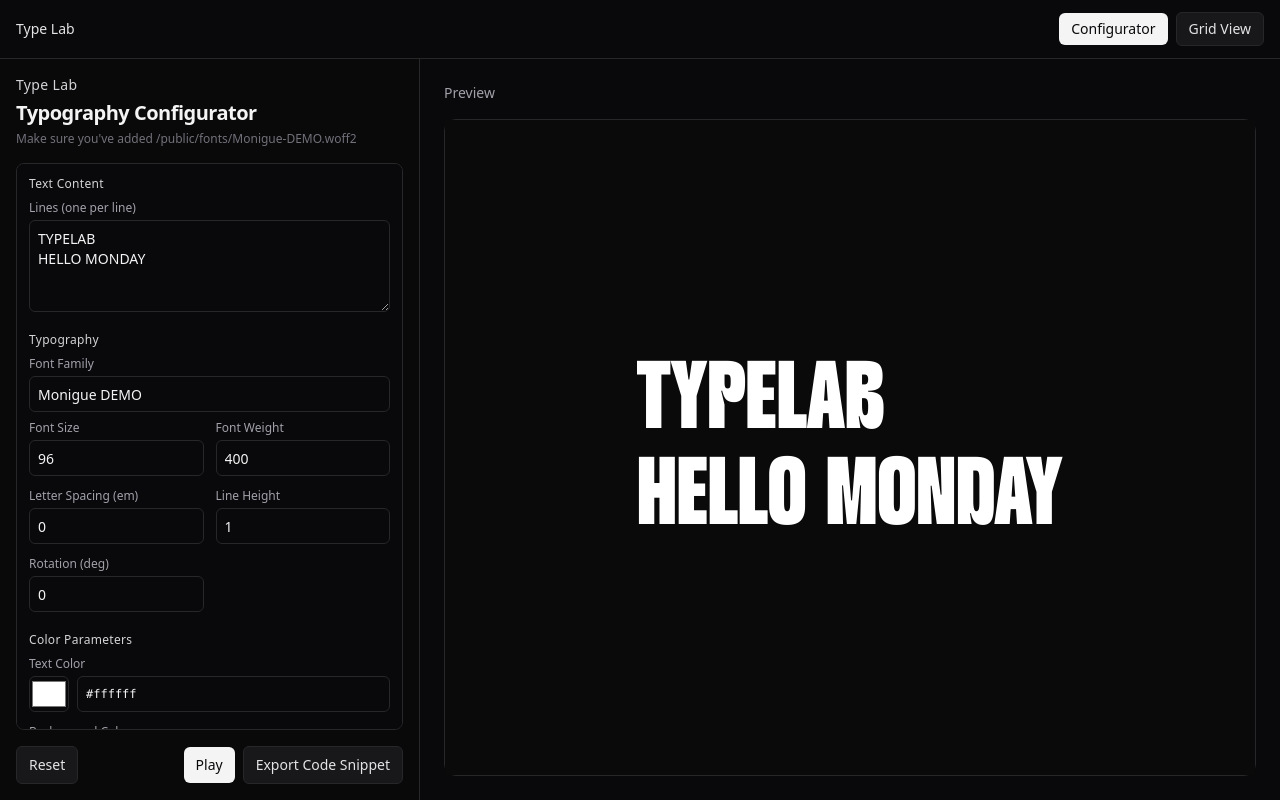
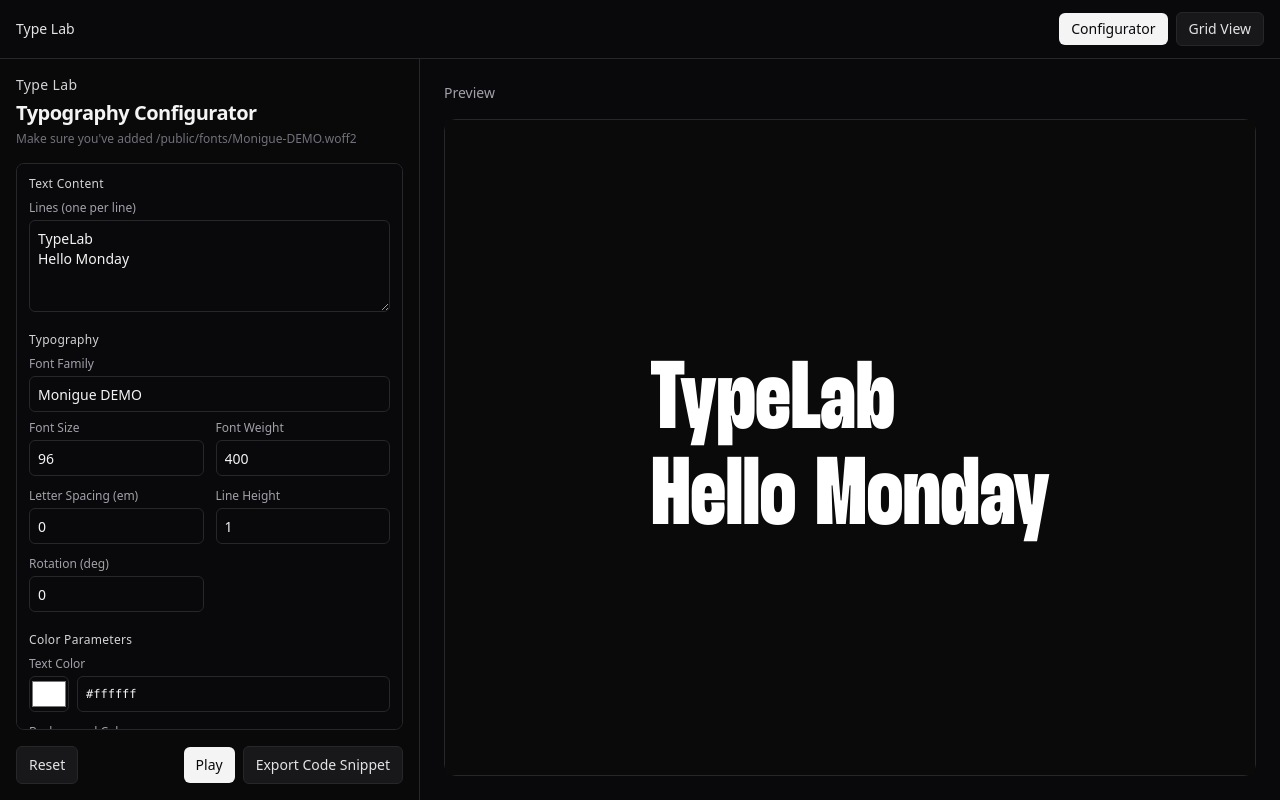
Before and after one commit to joaokoops/Type-Lab, a React (Vite) app in the folder Code/: page / in a window 1280 px wide. Built offline with nearby package versions, Linux system fonts and the light colour scheme.

Commit message:
Fix text capitalization: proper title case instead of all-caps
- Change 'TYPELAB', 'HELLO MONDAY' to 'TypeLab', 'Hello Monday'
- Uses proper capitalization for better readability

```diff
--- a/Code/src/model.ts
+++ b/Code/src/model.ts
@@ -26,7 +26,7 @@ export type TypographySettings = {
 }
 
 export const defaultSettings: TypographySettings = {
-  lines: ['TYPELAB', 'HELLO MONDAY'],
+  lines: ['TypeLab', 'Hello Monday'],
 
   fontFamily: 'Monigue DEMO',
   fontSizePx: 96,
```
